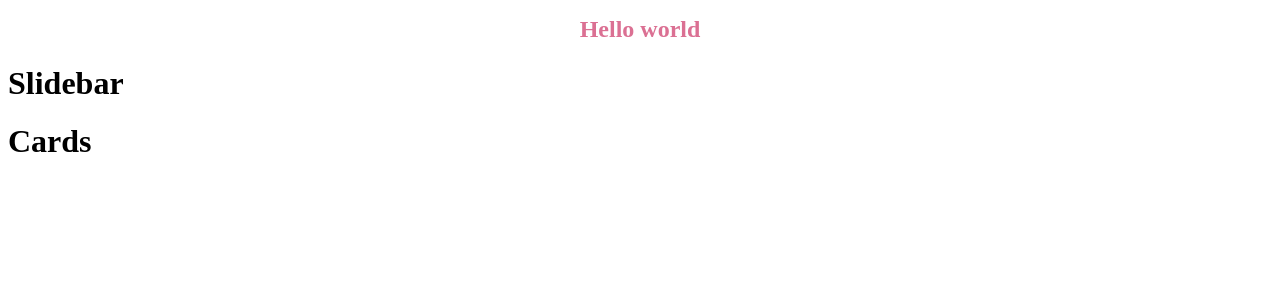
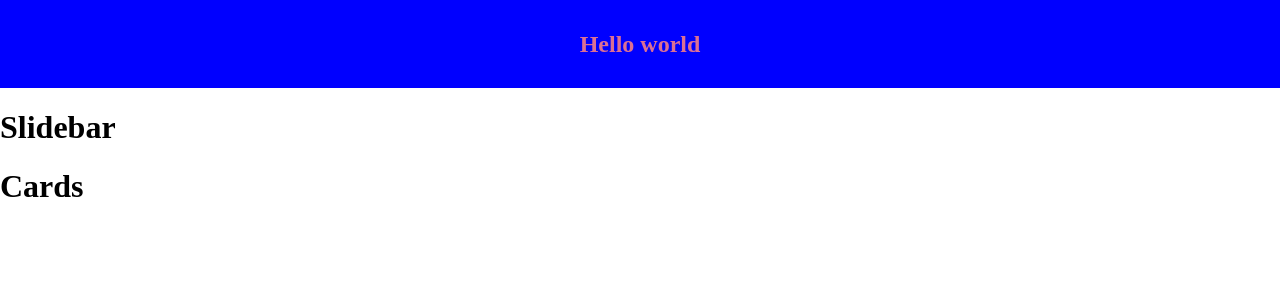
Before and after one commit to MartinGBB/frontend-wine-test, a React (Vite) app: page / in a window 1280 px wide. Shown: the top 300 px of the page. Built offline with nearby package versions, Linux system fonts and the light colour scheme; a web font is replaced by a local one.

Commit message:
style: utiliza flexbox no header

```diff
--- a/src/components/Header/index.tsx
+++ b/src/components/Header/index.tsx
@@ -1,9 +1,9 @@
-import { Title } from './styles';
+import { ContainerHeader, Title } from './styles';
 
 export function Header() {
   return (
-    <div>
+    <ContainerHeader>
       <Title>Hello world</Title>
-    </div>
+    </ContainerHeader>
   )
 }
--- a/src/components/Header/styles.ts
+++ b/src/components/Header/styles.ts
@@ -1,6 +1,15 @@
 import styled from 'styled-components';
 
+export const ContainerHeader = styled.div`
+  display: flex;
+  align-items: center;
+  justify-content: center;
+  background: blue;
+  height: 5.5rem;
+`;
+
 export const Title = styled.h1`
+
 font-size: 1.5em;
 text-align: center;
 color: palevioletred;
--- a/src/global.css
+++ b/src/global.css
@@ -20,4 +20,5 @@
 
 body {
   -webkit-font-smoothing: antialiased;
+  margin: 0;
 }
```
